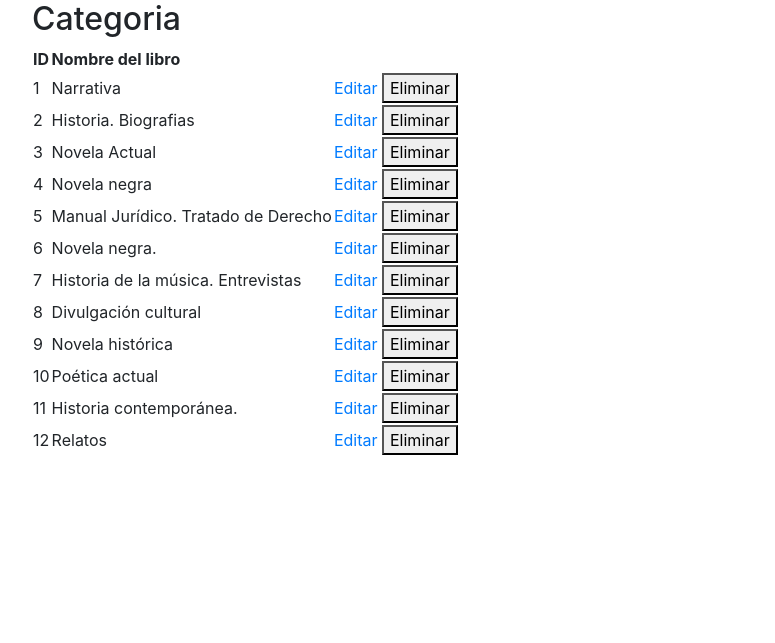
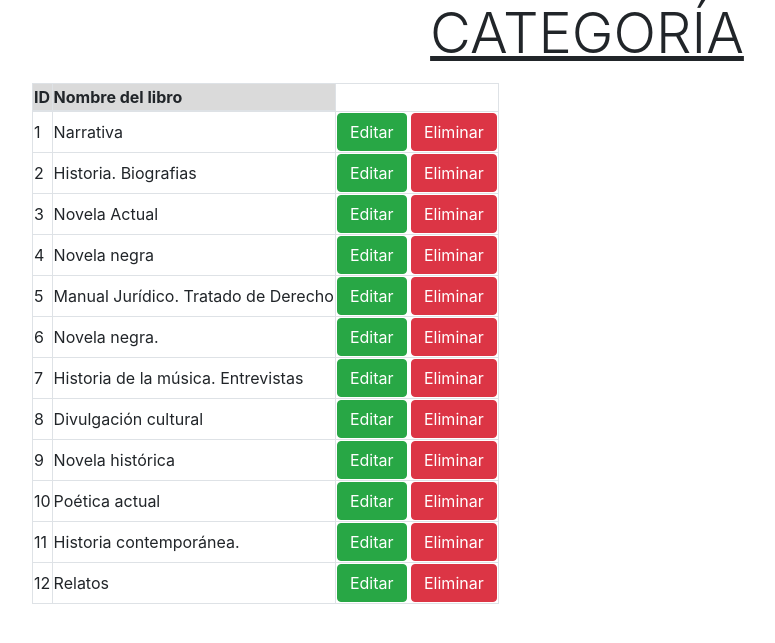
Before and after one commit to MedalitContreras/SisBibliotecaG02, a CodeIgniter app: page /SisBibliotecaG02/usuario/categoria in a window 1280 px wide. Shown: the part 96-739 px from the top of the page, without its empty margins (53-828 px from the left). Run offline with CodeIgniter, Linux system fonts and the light colour scheme; data comes from the database, SQL or seed files in the repository; some libraries are stand-ins or nearby versions.

Commit message:
Bootstrap Cat

```diff
--- a/bibliotecag2/application/views/usuario/categoria.php
+++ b/bibliotecag2/application/views/usuario/categoria.php
@@ -15,12 +15,12 @@
   <a href="<?php echo base_url('Login/salir'); ?>" class="navbar-brand" href="#"><i class="fas fa-sign-out-alt"></i> SALIR</a>
 
 </nav>
-<h2>Categoria </h2>
-<table>
+<h2 align="center" class="display-4" class="text-info"><p><u>CATEGORÍA</u></p></h2>
+<table class="table-bordered">
     <thead>
-        <tr>
-        <th>ID</th>
-        <th> Nombre del libro</th>
+        <tr class="table-active">
+        <th scope="col">ID</th>
+        <th scope="col"> Nombre del libro</th>
         </tr>
     </thead>
     <tbody>
@@ -30,8 +30,8 @@
             <td><?php echo $reg->cate_nombre; ?></td>
             <td>
                 <form method="DELETE" action="<?php echo base_url('usuario/delete/'.$reg->cate_id);?>">
-                 <a  href="<?php echo base_url('usuario/edit/'.$reg->cate_id) ?>"> Editar</a>
-                 <button type="submit"> Eliminar</button>
+                 <a class="btn btn-success" href="<?php echo base_url('usuario/edit/'.$reg->cate_id) ?>"> Editar</a>
+                 <button class="btn btn-danger" type="submit"> Eliminar</button>
                 </form>
             </td>
         </tr>
--- a/bibliotecag2/application/views/usuario/editar.php
+++ b/bibliotecag2/application/views/usuario/editar.php
@@ -18,7 +18,7 @@
 <div class="container">
 <h2 align="center" class="display-4"><p><u>EDITAR</u></p></h2>
 
-<form method="post"  action="<?php echo base_url('usuario/guardar') ?>">
+<form method="post"  action="<?php echo base_url('usuario/update') ?>">
 
             <div class="form-group" >
              <label><h4>Título</h4></label>
--- a/bibliotecag2/application/views/usuario/ejemplar.php
+++ b/bibliotecag2/application/views/usuario/ejemplar.php
@@ -20,7 +20,7 @@
 
 
 
-<table class='table table-bordered'>
+<table class="table-bordered">
     <thead>
         <tr class="table-active">
         <th scope="col">ID</th>
```
